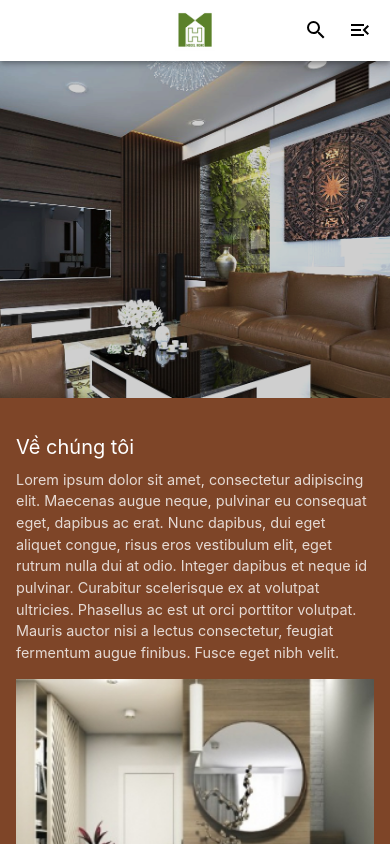
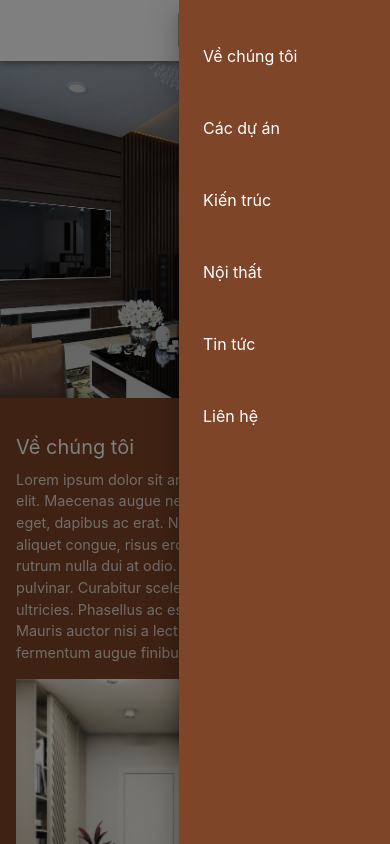
Before and after one commit to giangann/modelhome-new-web, a React (Vite) app: page / in a window 390 px wide. Both pictures are taken after a click on the item 360 px from the left and 30 px from the top of the page. Shown: the top 844 px of the page. Built offline with nearby package versions, Linux system fonts and the light colour scheme; a web font is replaced by a local one.

Commit message:
Feat: Drawer for mobile

```diff
--- a/src/components/CustomDrawer.tsx
+++ b/src/components/CustomDrawer.tsx
@@ -3,11 +3,16 @@ import { Box, Drawer } from '@mui/material';
 type CustomDrawerProps = {
   open: boolean;
   onClose: () => void;
+  anchor?: 'left' | 'right' | 'top' | 'bottom';
+  children: React.ReactNode;
 };
-export const CustomDrawer = () => {
+export const CustomDrawer = (props: CustomDrawerProps) => {
+  const { open, onClose, anchor, children } = props;
   return (
     <Box>
-      <Drawer></Drawer>
+      <Drawer open={open} onClose={onClose} anchor={anchor}>
+        {children}
+      </Drawer>
     </Box>
   );
 };
--- a/src/components/Header.tsx
+++ b/src/components/Header.tsx
@@ -9,38 +9,21 @@ import {
   styled,
   Typography,
 } from '@mui/material';
+import { useState } from 'react';
 import { useNavigate } from 'react-router-dom';
 
 import LogoImage from '../assets/images/logo_modelhome.jpg';
+import { HEADER_ITEMS } from '../libs';
+import { CustomDrawer } from './CustomDrawer';
 import { IcSharpSearch, IcTwotoneMenuOpen } from './icons/Icons';
+import { ListInsideDrawer } from './ListInsideDrawer';
 export const Header = () => {
+  const [openDrawer, setOpenDrawer] = useState(false);
+
+  const onClose = () => {
+    setOpenDrawer(false);
+  };
   const navigate = useNavigate();
-  const headerItems = [
-    {
-      name: 'Về chúng tôi',
-      link: '#',
-    },
-    {
-      name: 'Các dự án',
-      link: '/products',
-    },
-    {
-      name: 'Kiến trúc',
-      link: '#',
-    },
-    {
-      name: 'Nội thất',
-      link: '#',
-    },
-    {
-      name: 'Tin tức',
-      link: '#',
-    },
-    {
-      name: 'Liên hệ',
-      link: '#',
-    },
-  ];
 
   const handleClickHeaderItems = (to: string) => {
     console.log('navigate to: ', to);
@@ -75,7 +58,7 @@ export const Header = () => {
           </Grid>
           <Grid item xs={8}>
             <Stack direction="row" justifyContent="space-around">
-              {headerItems.map((item, index) => (
+              {HEADER_ITEMS.map((item, index) => (
                 <MenuItem key={index} onClick={() => handleClickHeaderItems(item.link)}>
                   <Typography>{item.name}</Typography>
                 </MenuItem>
@@ -90,11 +73,14 @@ export const Header = () => {
         <Grid container sx={{ position: 'relative' }}>
           <Grid item xs={12}>
             <Box
+              component="div"
+              onClick={() => navigate('/')}
               sx={{
                 width: '100%',
                 display: 'flex',
                 alignItems: 'center',
                 justifyContent: 'center',
+                cursor: 'pointer',
               }}
             >
               <img
@@ -121,9 +107,13 @@ export const Header = () => {
             <CustomMenuItem>
               <IcSharpSearch fontSize={24} />
             </CustomMenuItem>
-            <CustomMenuItem>
+            <CustomMenuItem onClick={() => setOpenDrawer(true)}>
               <IcTwotoneMenuOpen fontSize={24} />
             </CustomMenuItem>
+            <CustomDrawer open={openDrawer} onClose={onClose} anchor="right">
+              {/* <Box sx={{ backgroundColor: 'pink', width: 200, height: 6000 }} /> */}
+              <ListInsideDrawer onClose={onClose} />
+            </CustomDrawer>
           </Box>
         </Grid>
       </Hidden>
--- /dev/null
+++ b/src/components/ListInsideDrawer.tsx
@@ -0,0 +1,39 @@
+import { Box, MenuItem, Stack } from '@mui/material';
+import { useNavigate } from 'react-router-dom';
+
+import { backgroundColor, HEADER_ITEMS } from '../libs';
+import { WhiteTypoStyled } from '../styles';
+
+type ListInsideDrawerProps = {
+  onClose?: () => void;
+};
+export const ListInsideDrawer = (props: ListInsideDrawerProps) => {
+  const { onClose } = props;
+  const navigate = useNavigate();
+
+  const handleClickMenuItem = (link: string) => {
+    navigate(link);
+    onClose?.();
+  };
+  return (
+    <Box
+      sx={{
+        width: '50vw',
+        height: '100%',
+        backgroundColor: backgroundColor['main'],
+        py: 4,
+        px: 1,
+      }}
+    >
+      <Stack spacing={3} justifyContent="flex-start">
+        {HEADER_ITEMS.map((item: any, index: any) => (
+          <Stack key={index} direction="row">
+            <MenuItem onClick={() => handleClickMenuItem(item.link)}>
+              <WhiteTypoStyled>{item.name}</WhiteTypoStyled>
+            </MenuItem>
+          </Stack>
+        ))}
+      </Stack>
+    </Box>
+  );
+};
--- a/src/libs/constants.ts
+++ b/src/libs/constants.ts
@@ -1 +1,28 @@
 export const companyName = 'Modelhome';
+
+export const HEADER_ITEMS = [
+  {
+    name: 'Về chúng tôi',
+    link: '#',
+  },
+  {
+    name: 'Các dự án',
+    link: '/projects',
+  },
+  {
+    name: 'Kiến trúc',
+    link: '#',
+  },
+  {
+    name: 'Nội thất',
+    link: '#',
+  },
+  {
+    name: 'Tin tức',
+    link: '#',
+  },
+  {
+    name: 'Liên hệ',
+    link: '#',
+  },
+];
--- a/src/screens/project-detail/ProjectDetail.tsx
+++ b/src/screens/project-detail/ProjectDetail.tsx
@@ -41,6 +41,7 @@ export const ProjectDetail = () => {
           {arrImage.map((item: any, index: any) => (
             <ImageListItem key={index}>
               <div
+                //some addtional props to avoid eslint complain
                 role="button"
                 tabIndex={index}
                 onKeyDown={() => openFullscreen(parseInt(index))}
```
